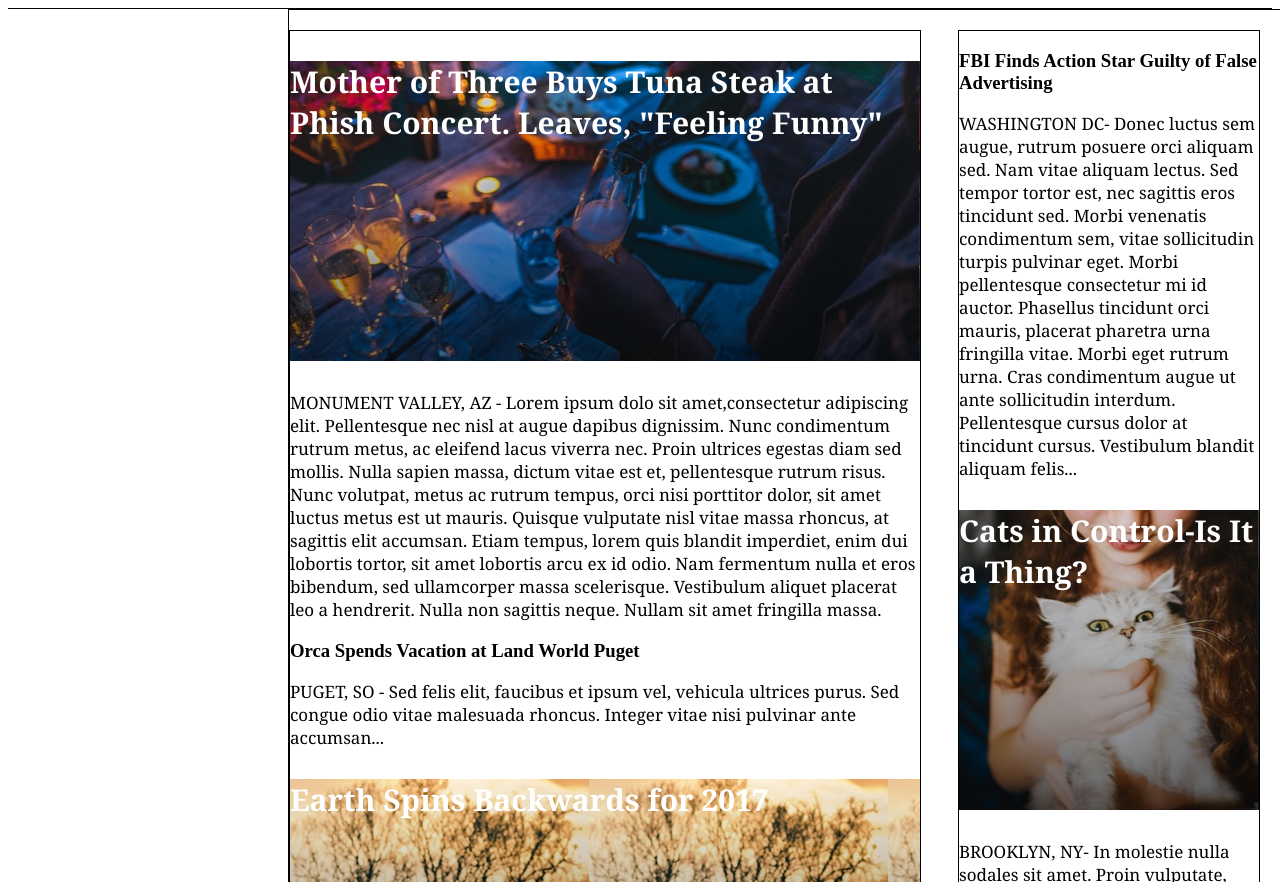
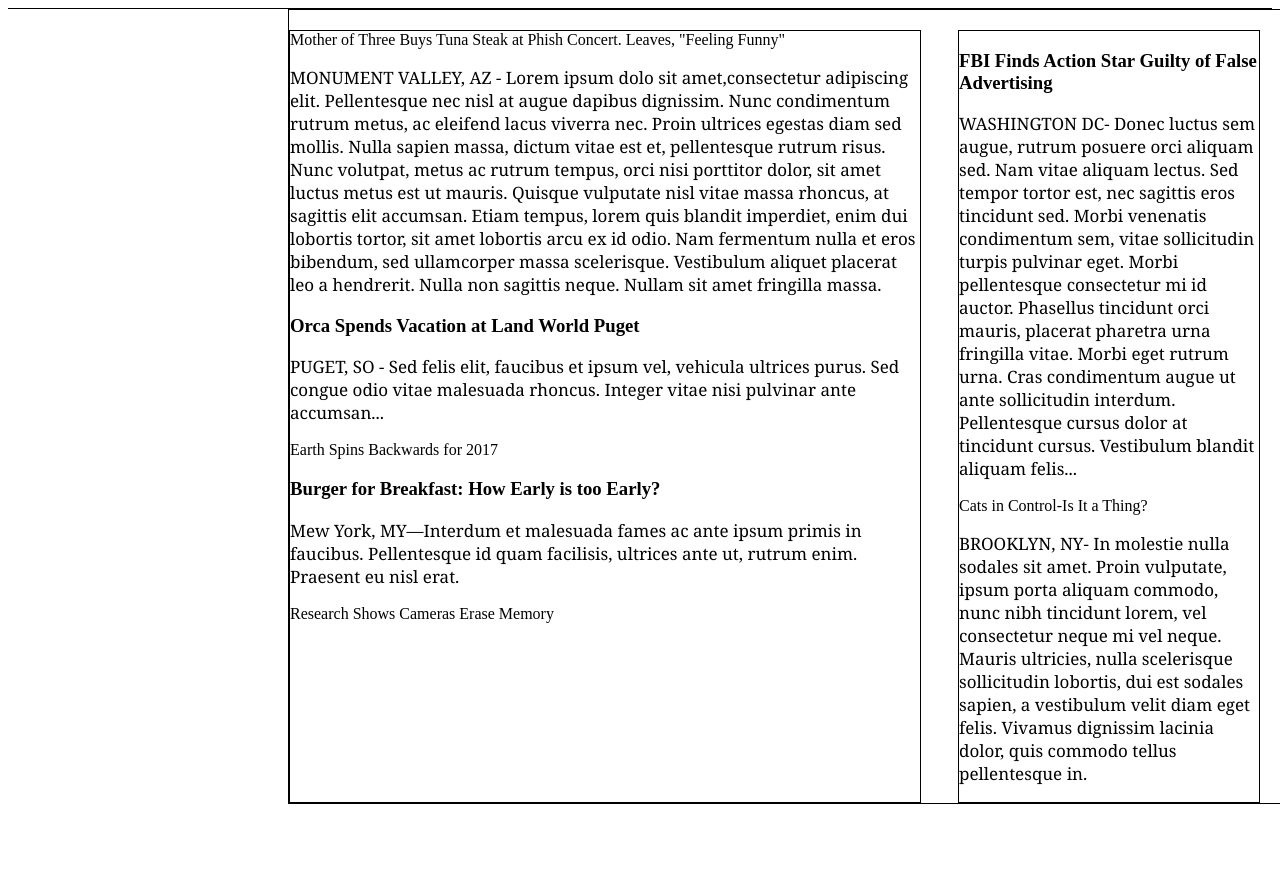
Before and after one commit to JedoKishi/MyTimes, a plain HTML site: page index.html in a window 1280 px wide. Shown: the part 70-952 px from the top of the page. After the commit the page ends 882 px from the top, so only its background shows below. Drawn offline with Linux system fonts and the light colour scheme.

Commit message:
cleaned up html and redoing css

```diff
--- a/index.html
+++ b/index.html
@@ -5,7 +5,9 @@
     <title>My Times</title>
     <link rel="stylesheet" href="resources\css\style.css" type="text/css">
   </head>
+
   <body>
+
     <header>
       <div class="logo">
         <img src="resources\images\img-myt-logo.jpg">
@@ -20,9 +22,12 @@
     </header>
 
     <div class="main">
+
       <div class="large">
-        <section class="mother">
-          <p id="headline">Mother of Three Buys Tuna Steak at Phish Concert. Leaves, "Feeling Funny"</p>
+        <div class="mother">
+          <div class="headline">
+          <span>Mother of Three Buys Tuna Steak at Phish Concert. Leaves, "Feeling Funny"</span>
+        </div>
           <p>MONUMENT VALLEY, AZ - Lorem ipsum dolo sit amet,consectetur adipiscing elit.
              Pellentesque nec nisl at augue dapibus dignissim. Nunc condimentum rutrum metus,
              ac eleifend lacus viverra nec. Proin ultrices egestas diam sed mollis. Nulla
@@ -33,7 +38,7 @@
              lobortis arcu ex id odio. Nam fermentum nulla et eros bibendum, sed ullamcorper
              massa scelerisque. Vestibulum aliquet placerat leo a hendrerit. Nulla non sagittis
              neque. Nullam sit amet fringilla massa.</p>
-        </section>
+        </div>
 
         <section class="orca">
           <h3>Orca Spends Vacation at Land World Puget</h3>
@@ -41,9 +46,11 @@
             congue odio vitae malesuada rhoncus. Integer vitae nisi pulvinar ante accumsan...</p>
         </section>
 
-        <section class="earth">
-          <p id="headline">Earth Spins Backwards for 2017</p>
-        </section>
+        <div class="earth">
+          <div class="headline">
+            <span>Earth Spins Backwards for 2017</span>
+          </div>
+        </div>
 
         <section class="burger">
           <h3>Burger for Breakfast: How Early is too Early?</h3>
@@ -51,9 +58,11 @@
              Pellentesque id quam facilisis, ultrices ante ut, rutrum enim. Praesent eu nisl erat.</p>
         </section>
 
-        <section class="camera">
-          <p id="headline">Research Shows Cameras Erase Memory</p>
-        </section>
+        <div class="camera">
+          <div class="headline">
+            <span>Research Shows Cameras Erase Memory</span>
+          </div>
+        </div>
       </div>
 
       <div class="medium">
@@ -69,24 +78,24 @@
         </section>
 
 
-        <section class="cats">
-          <p id="headline">Cats in Control-Is It a Thing?</p>
+        <div class="cats">
+          <div class="headline">
+            <span>Cats in Control-Is It a Thing?</span>
+          </div>
           <p>BROOKLYN, NY- In molestie nulla sodales sit amet. Proin vulputate,
             ipsum porta aliquam commodo, nunc nibh tincidunt lorem, vel consectetur
             neque mi vel neque. Mauris ultricies, nulla scelerisque sollicitudin
             lobortis, dui est sodales sapien, a vestibulum velit diam eget felis.
             Vivamus dignissim lacinia dolor, quis commodo tellus pellentesque in.</p>
-        </section>
+        </div>
       </div>
 
       <div class="small">
-        <section>
-          <img src="resources\images\img-news-bite.png" alt="Picture of cookie with a bite taken">
-          <h4>NEWS BITES</h4>
-          <p>Cat Emoji Goes Viral Buy Youtube Views Home Business Advertising Ideas
-             Advertising Internet Online Illustration in Marketing Materials Finally
-             a Top Secret Way You Can</p>
-        </section>
+        <img src="resources\images\img-news-bite.png" alt="Picture of cookie with a bite taken">
+        <h4>NEWS BITES</h4>
+        <p>Cat Emoji Goes Viral Buy Youtube Views Home Business Advertising Ideas
+           Advertising Internet Online Illustration in Marketing Materials Finally
+           a Top Secret Way You Can</p>
       </div>
     </div>
 
--- a/resources/css/style.css
+++ b/resources/css/style.css
@@ -61,28 +61,3 @@ p{
   font-family: Georgia;
   font-size: 17px;
   }
-
-.mother #headline{
-  background-image: url(../images/img-story-main.png);
-}
-
-.earth{
-  background-image: url(../images/img-story-2.png);
-}
-
-.camera{
-  background-image: url(../images/img-story-3.png);
-}
-
-.cats #headline{
-  background-image: url(../images/img-story-1.png);
-}
-
-#headline{
-  height: 300px;
-  display: flex;
-  color: white;
-  font-size: 30px;
-  font-family: Georgia;
-  font-weight: bold;
-}
```
